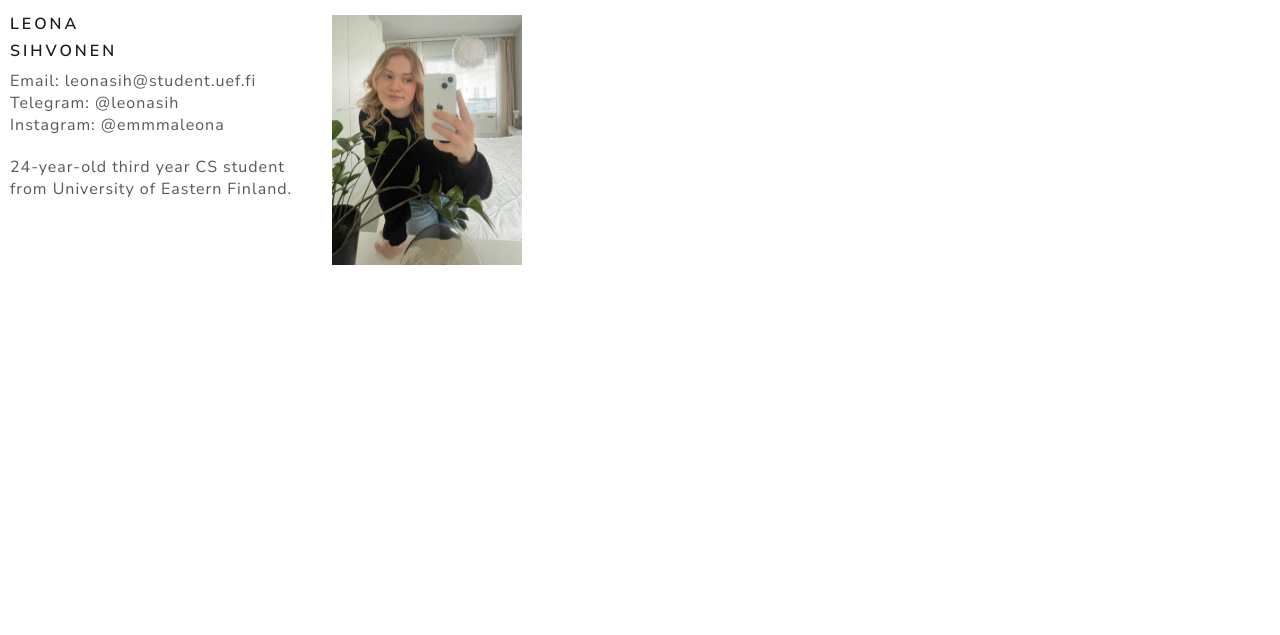
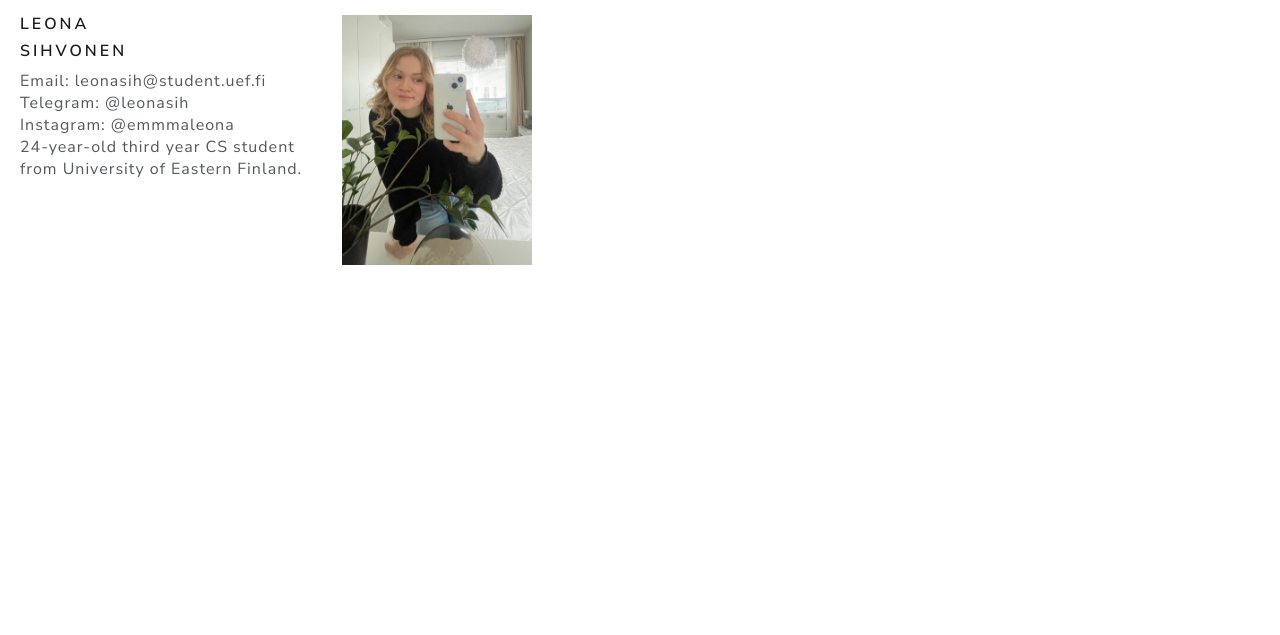
Before and after one commit to leonasih/wohi, a plain HTML site: page WOHI/index.html in a window 1280 px wide. Shown: the part 165-800 px from the top of the page. Drawn offline with nearby package versions, Linux system fonts and the light colour scheme.

Commit message:
Added css rule

```diff
--- a/WOHI/index.html
+++ b/WOHI/index.html
@@ -14,6 +14,9 @@
         }
         div.pad {
             margin-top: 20px;
+        }
+        .padding {
+            margin-left: 10px;
         }
         .nav-link {
             cursor:grab; /* Vaihda kursori osoittimeksi */
@@ -41,29 +44,29 @@
         </ul>
       </nav>
 
-    <h1>MAIN PAGE</h1>
-    <h4>Who am I?</h4>
+    <h1 class="padding">MAIN PAGE</h1>
+    <h4 class="padding">Who am I?</h4>
     <table>
         <td>
-            <h5>
+            <h5 class="padding">
                 LEONA
                </h5>
-                <h5>
+                <h5 class="padding">
                 SIHVONEN
                 </h5>
-    <div>
+    <div class="padding">
     Email: leonasih@student.uef.fi
 </div>
-    <div>
+    <div class="padding">
 Telegram: @leonasih
 </div>
-<div>
+<div class="padding">
     Instagram: @emmmaleona
     </div>
-<div class="pad">
+<div class="padding">
     24-year-old third year CS student
 </div>
-<div>
+<div class="padding">
     from University of Eastern Finland.
 </div>
 </td>
--- a/WOHI/style.css
+++ b/WOHI/style.css
@@ -23,7 +23,7 @@ h3 {
     font-family:'Segoe UI', Tahoma, Geneva, Verdana, sans-serif;
     font-size: 25pt;
     margin: 2pt;
-    font-weight: lighter
+    font-weight: lighter;
 
 }
 
```
Also changed, not shown: WOHI/exercise 2 explained.txt.
